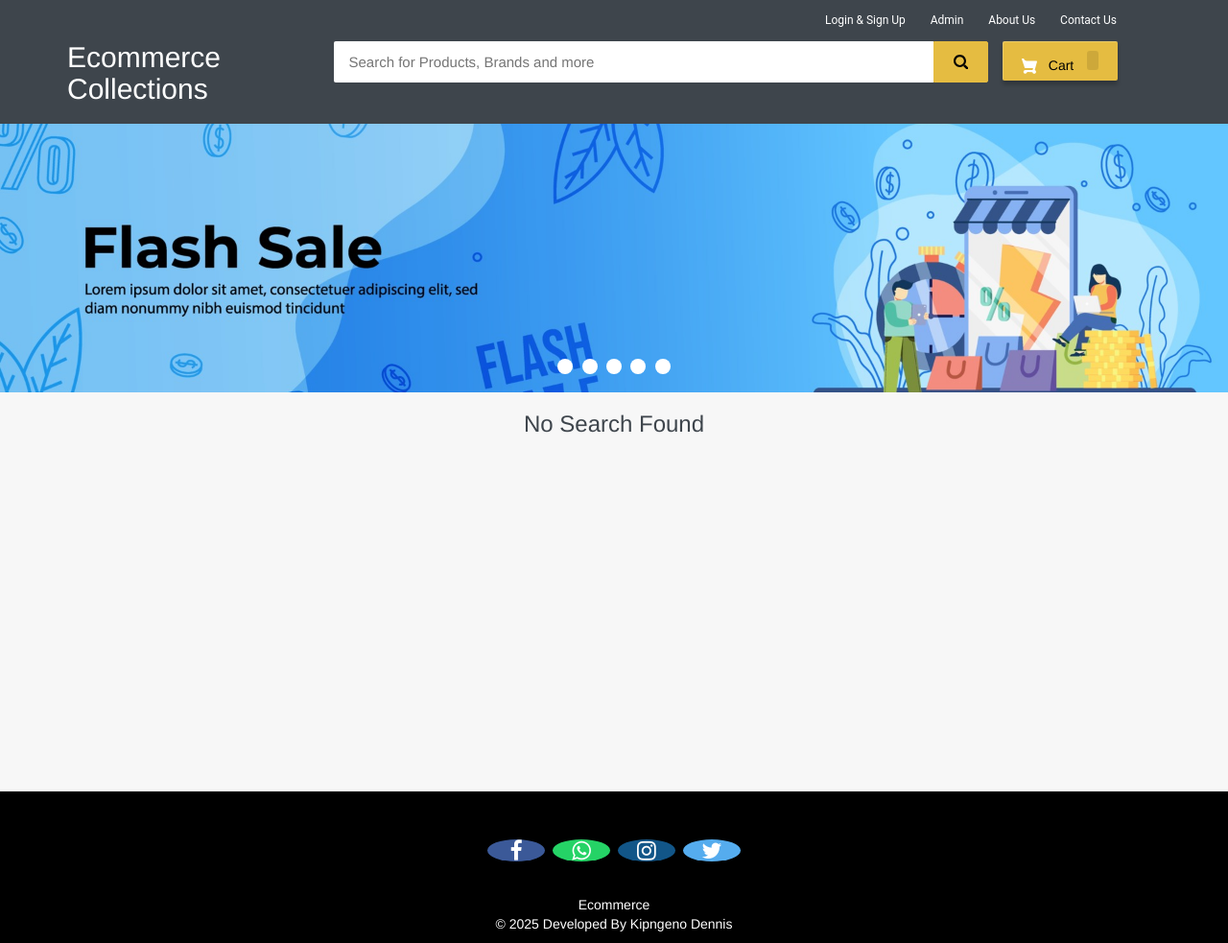
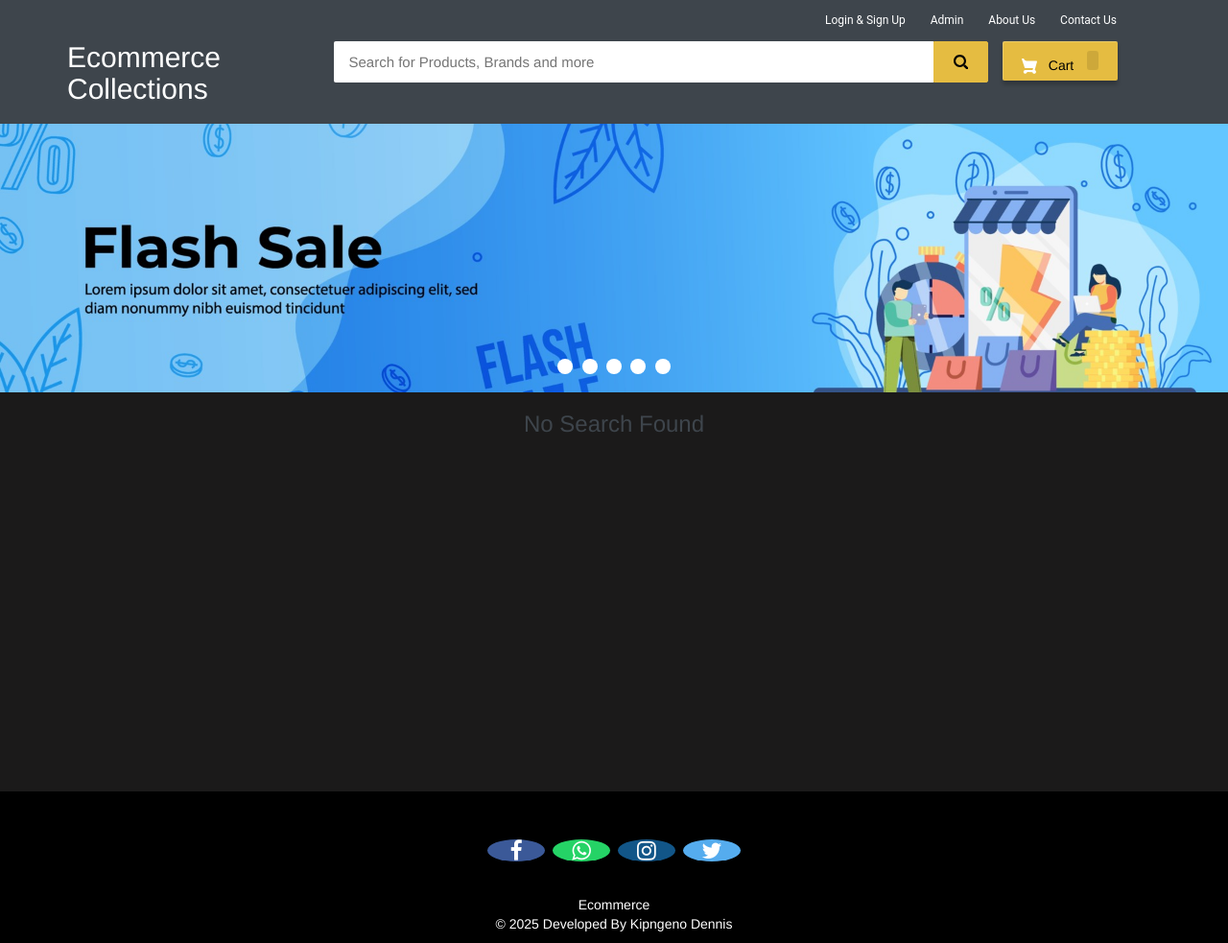
Before and after one commit to Kipng3n0/E-commerce-Django, a Django app: template templates/ecom/index.html in a window 1280 px wide. Shown: the whole page at 96% size. Run offline with Django 3.2, Linux system fonts and the light colour scheme; the template is opened without the code that fills it, so the values that code supplies are empty; some libraries are stand-ins or nearby versions.

Commit message:
added a background

```diff
--- a/templates/ecom/index.html
+++ b/templates/ecom/index.html
@@ -31,7 +31,7 @@ html {
 }
 
 body {
-  background-color:#f7f7f7;
+  background-color:#1b1a1a;
 }
 
 .page-wrapper {
@@ -221,7 +221,6 @@ body {
   height: 100%;
   top: 0;
   left: 0;
-  /* font-family: 'Lato', sans-serif; */
   font-weight: 700;
 }
 
```
